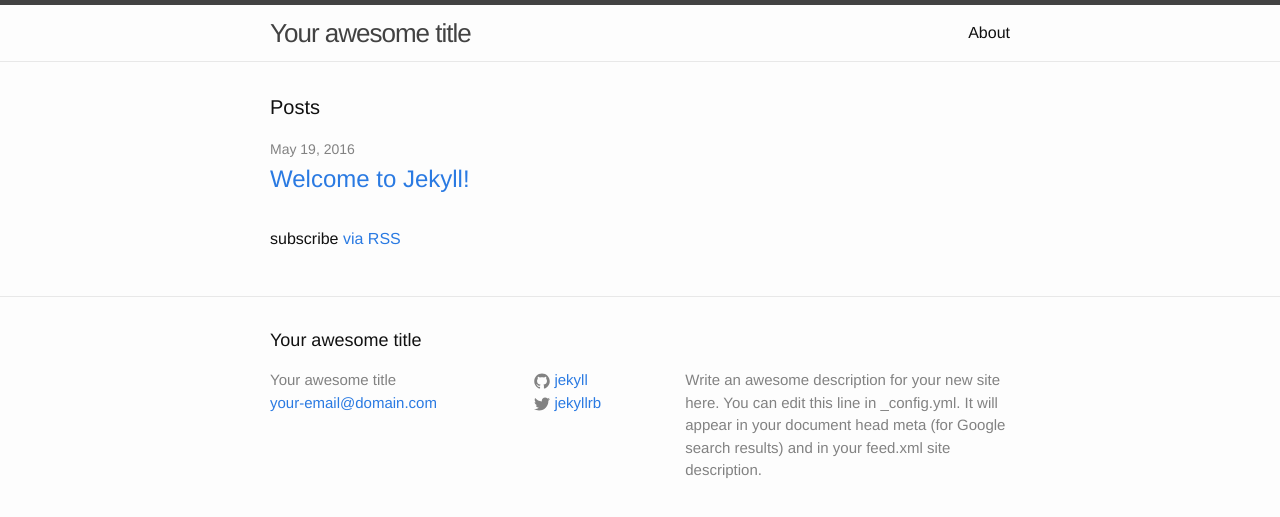
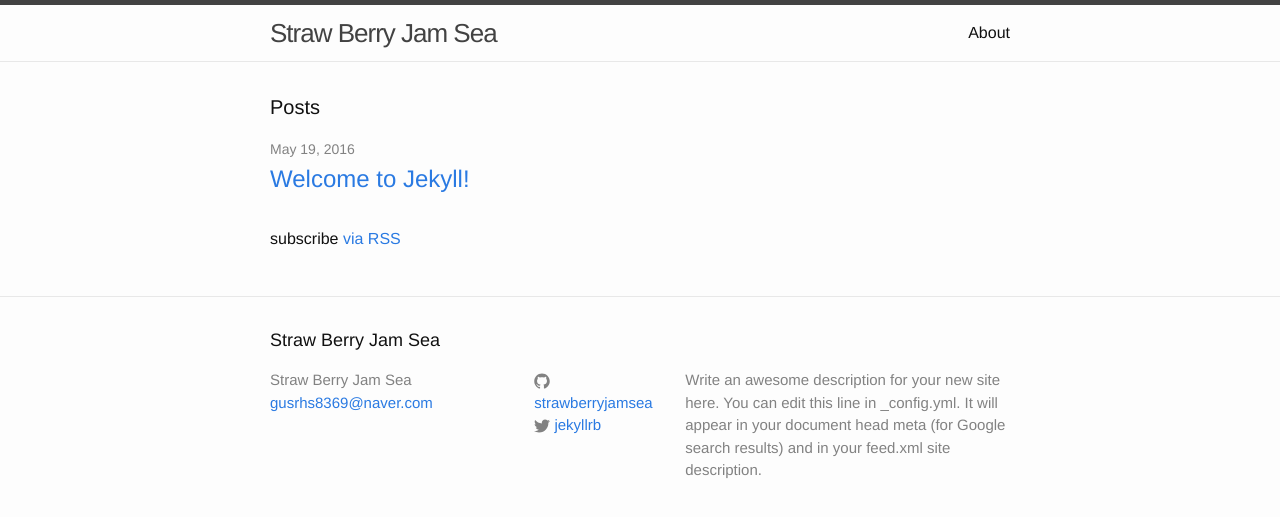
Before and after one commit to strawberryjamsea/jam.github.io, a Jekyll site: the page built from index.html, in a window 1280 px wide. Shown: the top 517 px of the page. Built offline with Jekyll 4.4.1, drawn with Linux system fonts in a browser that asks for light colours.

Commit message:
Update _config.yml

```diff
--- a/_config.yml
+++ b/_config.yml
@@ -6,16 +6,16 @@
 # 'jekyll serve'. If you change this file, please restart the server process.
 
 # Site settings
-title: Your awesome title
-email: your-email@domain.com
+title: Straw Berry Jam Sea
+email: gusrhs8369@naver.com
 description: > # this means to ignore newlines until "baseurl:"
   Write an awesome description for your new site here. You can edit this
   line in _config.yml. It will appear in your document head meta (for
   Google search results) and in your feed.xml site description.
 baseurl: "" # the subpath of your site, e.g. /blog
-url: "http://yourdomain.com" # the base hostname & protocol for your site
+url: "jam.github.io" # the base hostname & protocol for your site
 twitter_username: jekyllrb
-github_username:  jekyll
+github_username:  strawberryjamsea
 
 # Build settings
 markdown: kramdown
```
